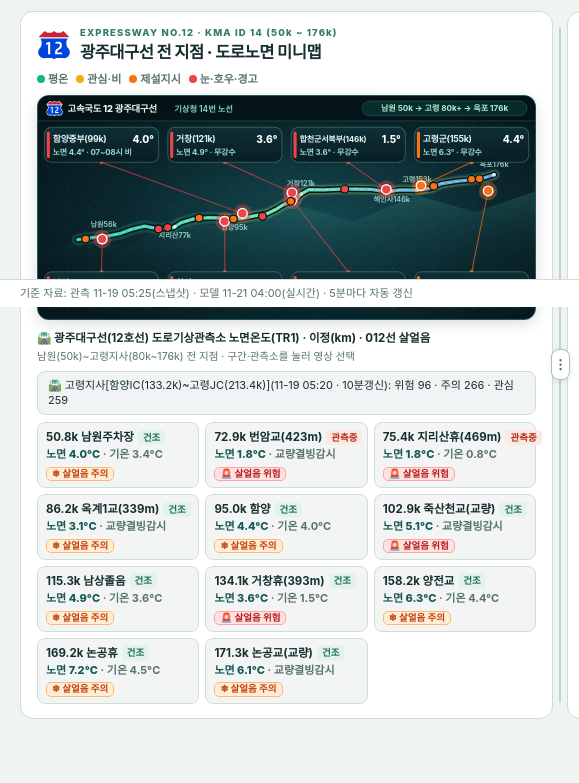
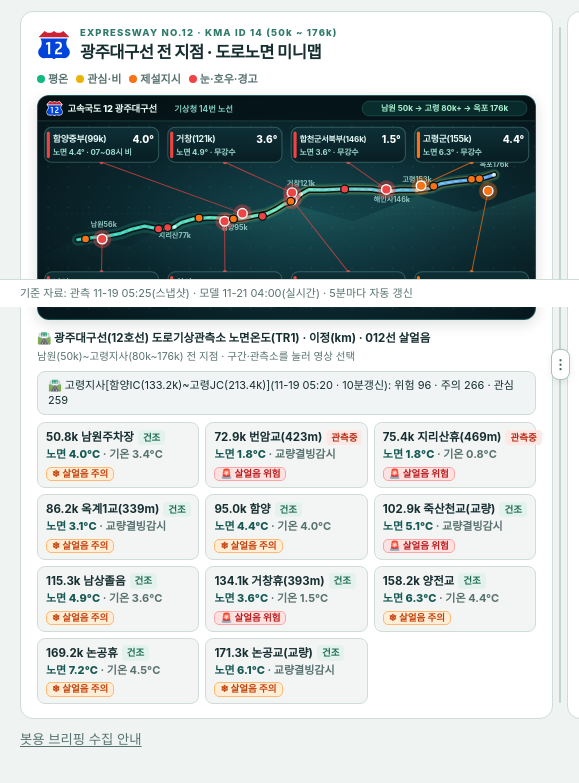
Before and after one commit to PoeticEcho/etc, a plain HTML site: page bionda/index.html in a window 1280 px wide. Shown: the part 493-1276 px from the top of the page, 0-579 px from the left. Before the commit the page ends 1252 px from the top, so only its background shows below. Drawn offline with Linux system fonts and the light colour scheme; no server answers.

Commit message:
Link briefing collectors to the current edition from every Bionda page

```diff
--- a/bionda/index.html
+++ b/bionda/index.html
@@ -22,7 +22,8 @@
   <link rel="icon" type="image/svg+xml" href="./favicon.svg">
   <link rel="apple-touch-icon" sizes="180x180" href="./apple-touch-icon.png">
   <link rel="alternate" type="application/json" title="AI 에이전트용 요약 JSON 브리핑" href="./api/briefing.json">
-  <link rel="help" type="text/plain" title="AI Agent Guide (llms.txt)" href="./llms.txt">
+  <link rel="help" type="text/plain" title="봇용 브리핑 수집 안내" href="https://bionda.pages.dev/llms.txt">
+  <link rel="alternate" type="application/json" title="현재 브리핑 준비 상태" href="https://bionda.pages.dev/share/status.json">
 </head>
 <body>
   <header class="top-header">
@@ -362,6 +363,7 @@
         </aside>
       </div>
     </div>
+    <p class="bot-guide"><small><a href="https://bionda.pages.dev/llms.txt">봇용 브리핑 수집 안내</a></small></p>
   </main>
 
   <!-- Floating Warning Tooltip (PC Hover & Mobile Tap) -->
--- a/bionda/styles.css
+++ b/bionda/styles.css
@@ -2759,3 +2759,6 @@ body.dark-mode .backend-pill.is-snapshot { background: #3b2a10; color: #fcd34d;
   box-shadow: inset 3px 0 var(--action-text);
 }
 .camera-list button:focus-visible { outline-offset: -3px; }
+
+.bot-guide { margin: 8px 0; }
+.bot-guide a { color: var(--muted); text-underline-offset: 2px; }
```
Also changed, not shown: bionda/cctv-preview.html (+4 -1 lines), bionda/cctv.html (+3 -0 lines), bionda/hero-preview.html (+3 -0 lines), bionda/hourly.html (+3 -1 lines), bionda/test/cctv-preview.html (+3 -0 lines), bionda/test/cctv.html (+4 -1 lines), bionda/test/hero-preview.html (+3 -0 lines), bionda/test/hourly.html (+3 -1 lines), bionda/test/index.html (+3 -1 lines), bionda/llms.txt.
